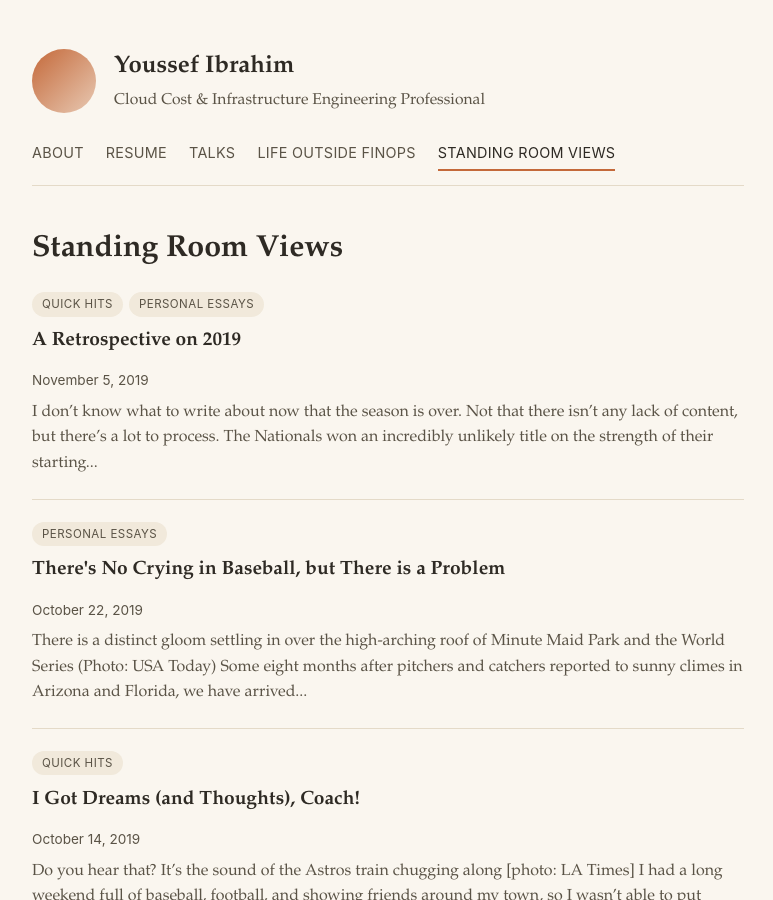
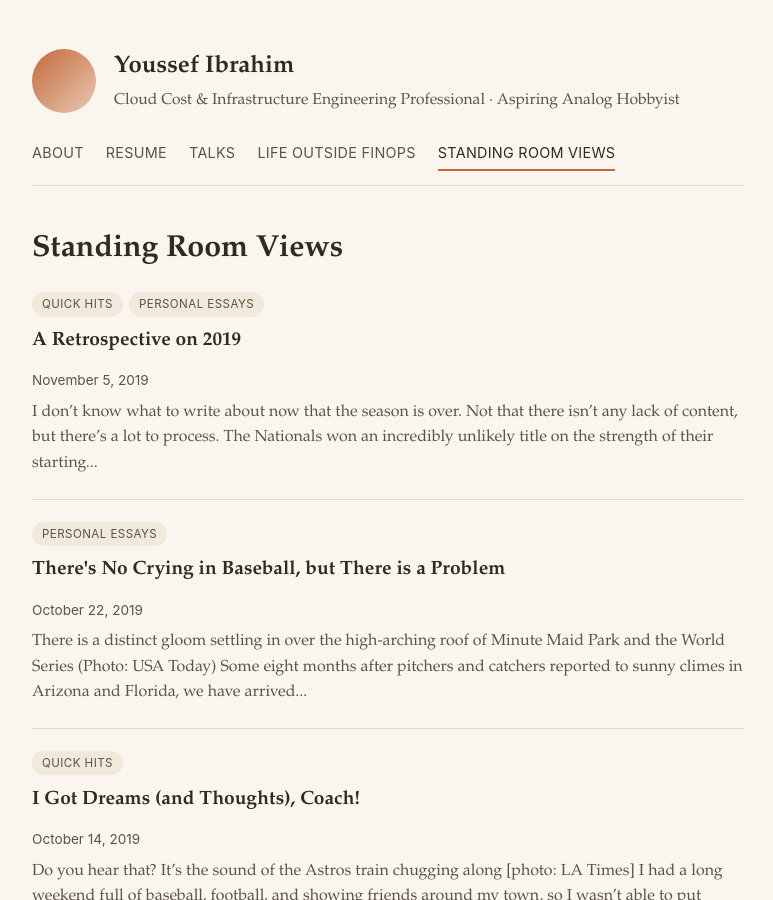
Before and after one commit to yti93/standing-room-views, a Jekyll site: the page built from index.md, in a window 1280 px wide and 900 px high. Shown: the whole window, without its empty margins (252-1025 px from the left). Built offline with Jekyll 4.4.1, drawn with Linux system fonts in a browser that asks for light colours.

Commit message:
Add 'Aspiring Analog Hobbyist' to header tagline

```diff
--- a/_layouts/default.html
+++ b/_layouts/default.html
@@ -13,7 +13,7 @@
     <div class="avatar"></div>
     <div>
       <p class="brand-name">Youssef Ibrahim</p>
-      <p class="brand-tagline">Cloud Cost &amp; Infrastructure Engineering Professional</p>
+      <p class="brand-tagline">Cloud Cost &amp; Infrastructure Engineering Professional &middot; Aspiring Analog Hobbyist</p>
     </div>
   </div>
   <nav class="site-nav">
```
